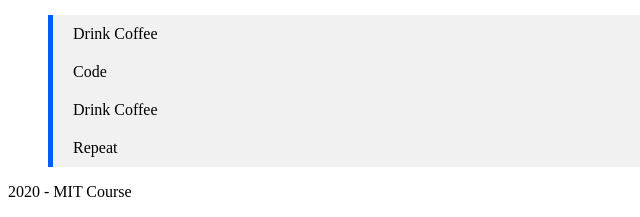
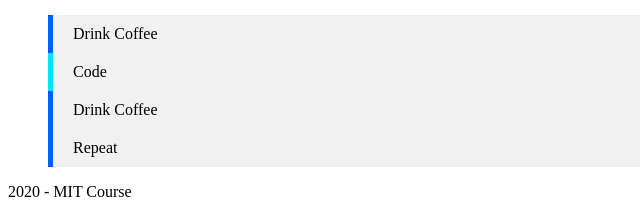
Before and after one commit to JAGeorge54/workingWithCssAndHtml, a plain HTML site: page index.html in a window 1280 px wide. Shown: the part 248-465 px from the top of the page, 0-640 px from the left. Drawn offline with Linux system fonts and the light colour scheme.

Commit message:
applied active style

```diff
--- a/styles.css
+++ b/styles.css
@@ -21,7 +21,7 @@ li {
 }
 
 .active {
-
+    border-left: 5px solid #01e4ff;
 }
 
 .footer {
```
